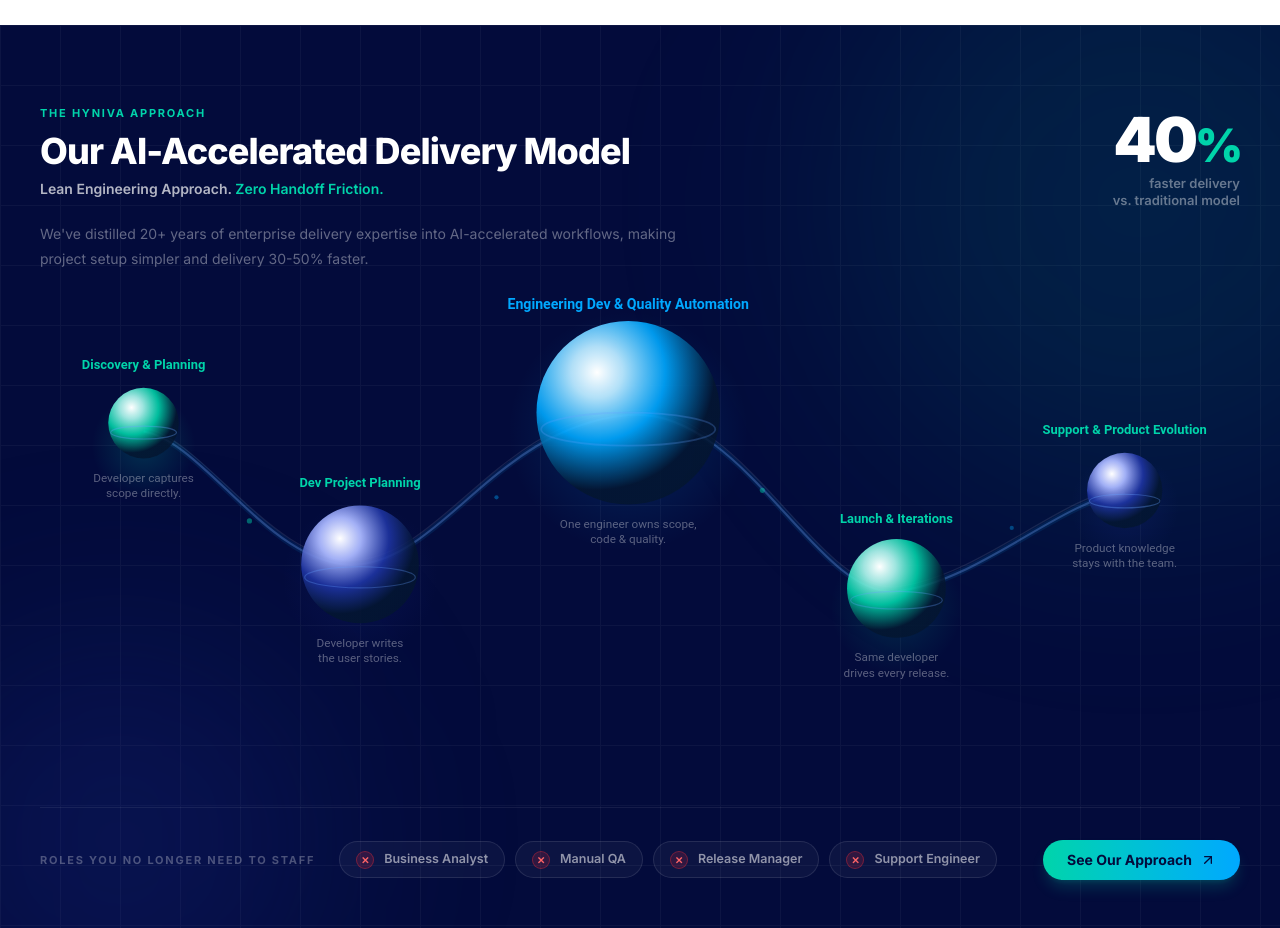
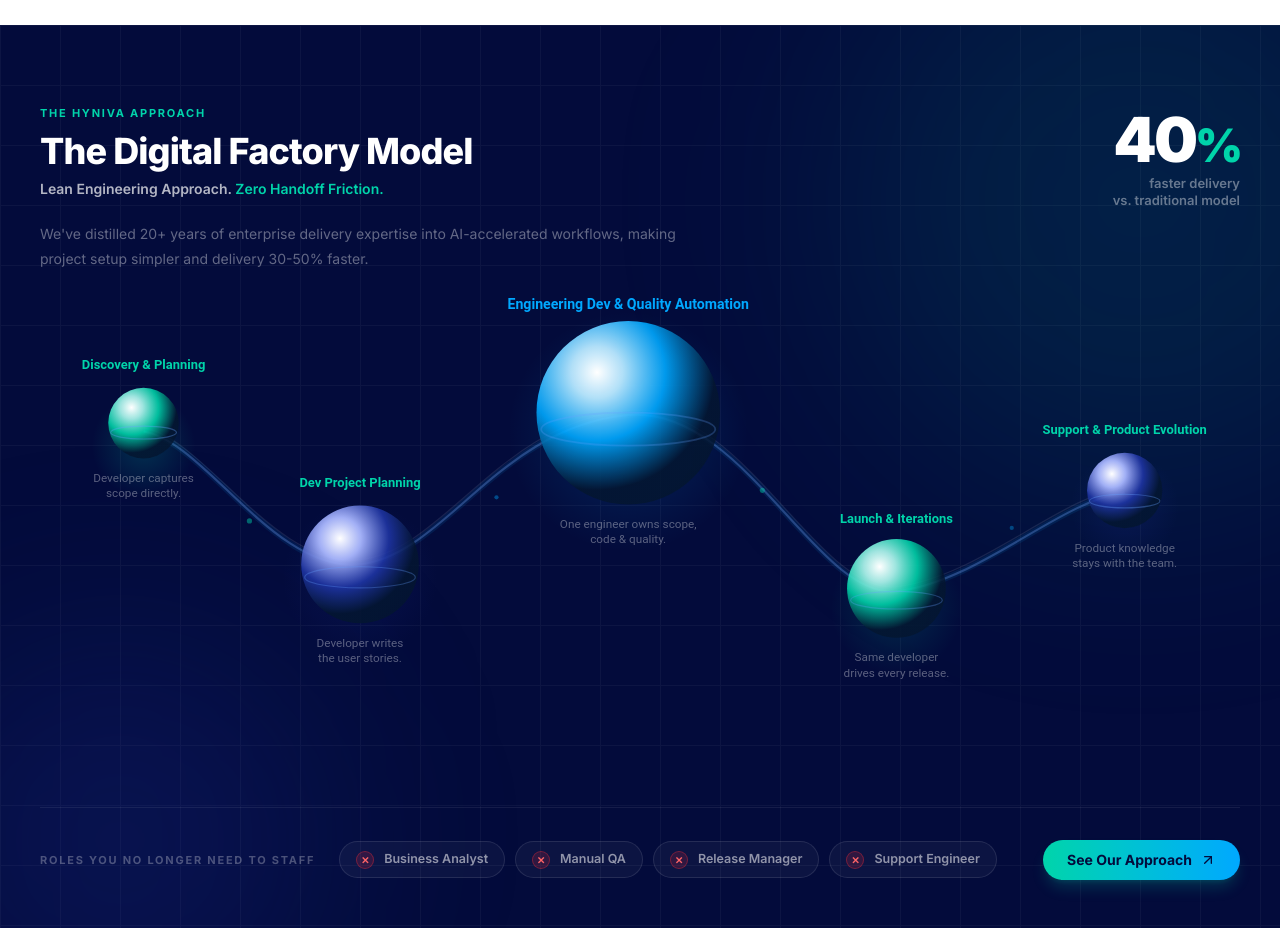
Before and after one commit to krishnavamsij/SimpleCube-Website, a Next.js app: page / in a window 1280 px wide. Shown: the part 1540-2468 px from the top of the page. Built offline with nearby package versions, Linux system fonts and the light colour scheme.

Commit message:
content: update approach headline to 'The Digital Factory Model'

```diff
--- a/src/content/site-content.ts
+++ b/src/content/site-content.ts
@@ -153,7 +153,7 @@
 // ── Approach / Metrics ───────────────────────────────────────────────────────
 export const approachContent = {
     label: "The Hyniva Approach",
-    headline: "Our AI-Accelerated Delivery Model",
+    headline: "The Digital Factory Model",
     sub: "We've distilled 20+ years of enterprise delivery expertise into AI-accelerated workflows, making project setup simpler and delivery 30-50% faster.",
     metrics: [
         { value: 50, suffix: "%", label: "Reduction in Development Time" },
```
